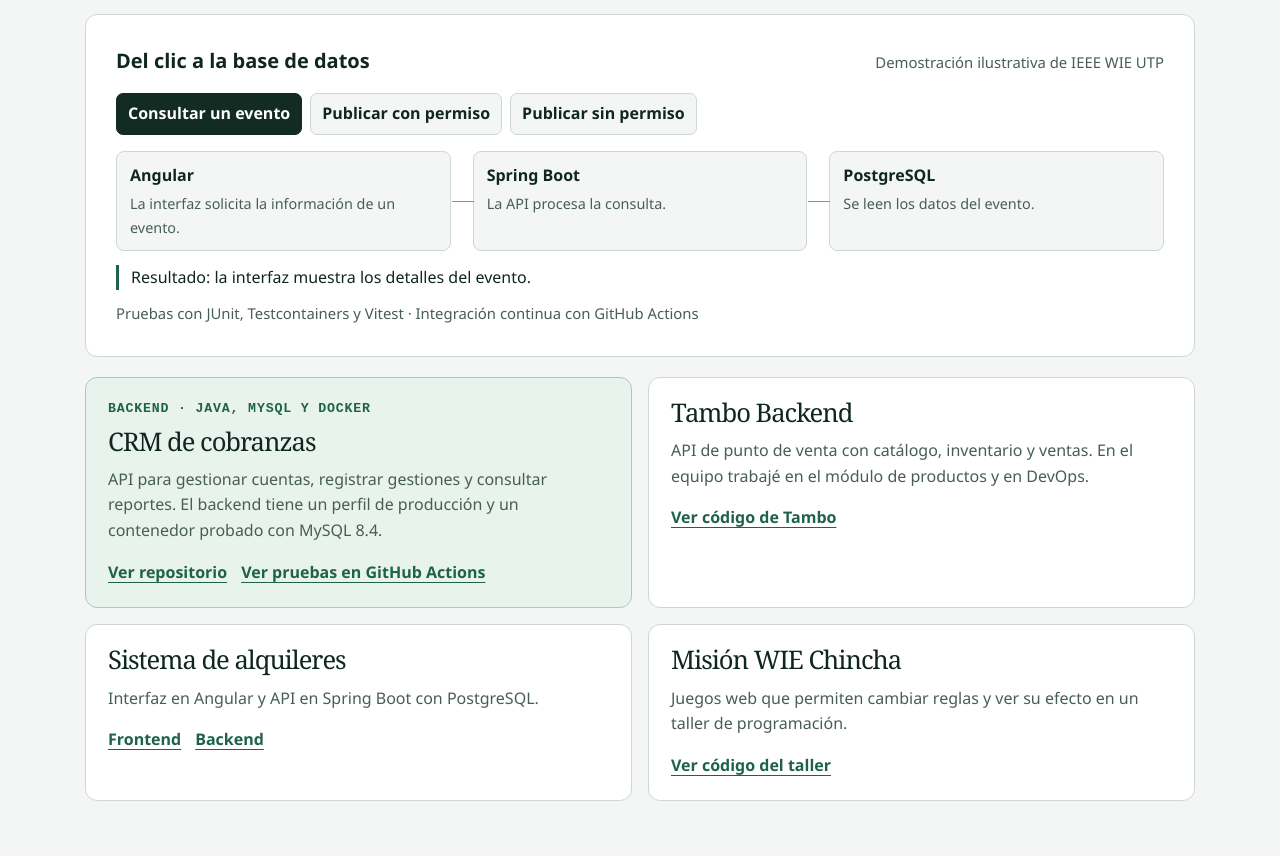
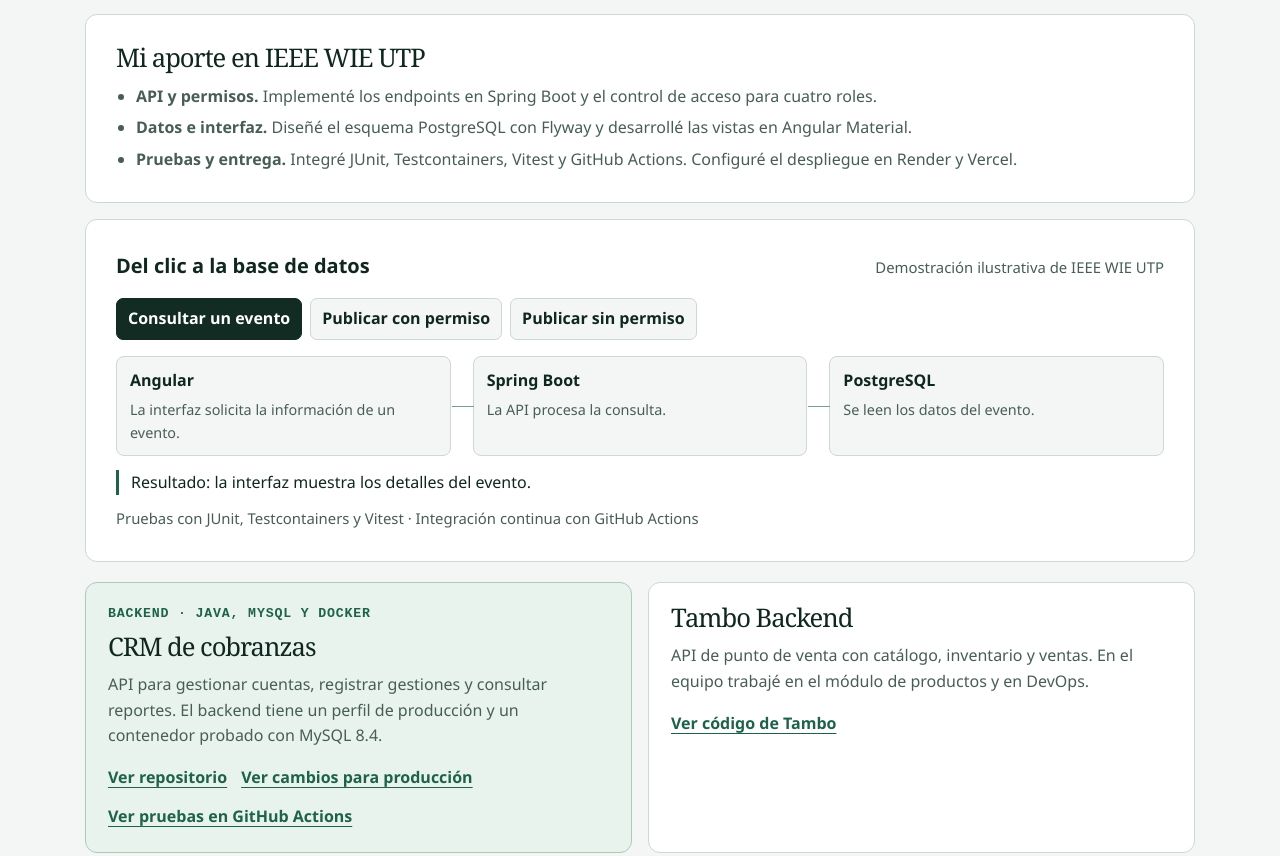
Before and after one commit to PaoloPelaezVillanueva/PaoloPelaezVillanueva.github.io, a plain HTML site: page index.html in a window 1280 px wide. Shown: the part 1245-2101 px from the top of the page. Drawn offline with Linux system fonts and the light colour scheme.

Commit message:
Mostrar aportes y evidencia de los proyectos

```diff
--- a/index.html
+++ b/index.html
@@ -33,6 +33,14 @@
 <section id="proyectos" aria-labelledby="proyectos-titulo">
 <h2 id="proyectos-titulo">Proyectos seleccionados</h2>
 <article class="feature"><div><p class="eyebrow">Voluntariado · Desarrollo full stack</p><h3>Plataforma IEEE WIE UTP</h3><p>Una plataforma para organizar proyectos, eventos y voluntariado. Desarrollé la API REST en Spring Boot, el modelo en PostgreSQL y la interfaz en Angular. Implementé acceso por roles, pruebas automatizadas y CI.</p><div class="actions"><a class="button primary" href="https://ieee-wie-utp.vercel.app/">Abrir plataforma</a><a class="button" href="#sistema-titulo">Explorar la arquitectura</a></div></div><dl class="stats"><div><dt>30+</dt><dd>endpoints REST</dd></div><div><dt>4</dt><dd>roles de acceso</dd></div><div><dt>11</dt><dd>tablas en PostgreSQL</dd></div></dl></article>
+<div class="evidence">
+  <h3>Mi aporte en IEEE WIE UTP</h3>
+  <ul>
+    <li><strong>API y permisos.</strong> Implementé los endpoints en Spring Boot y el control de acceso para cuatro roles.</li>
+    <li><strong>Datos e interfaz.</strong> Diseñé el esquema PostgreSQL con Flyway y desarrollé las vistas en Angular Material.</li>
+    <li><strong>Pruebas y entrega.</strong> Integré JUnit, Testcontainers, Vitest y GitHub Actions. Configuré el despliegue en Render y Vercel.</li>
+  </ul>
+</div>
 <figure class="system" aria-labelledby="sistema-titulo">
 <figcaption><strong id="sistema-titulo">Del clic a la base de datos</strong><span>Demostración ilustrativa de IEEE WIE UTP</span></figcaption>
 <div class="flow-controls" role="group" aria-label="Elige un escenario" hidden>
@@ -57,6 +65,7 @@
   <p>API para gestionar cuentas, registrar gestiones y consultar reportes. El backend tiene un perfil de producción y un contenedor probado con MySQL 8.4.</p>
   <div class="actions">
     <a href="https://github.com/PaoloPelaezVillanueva/web">Ver repositorio</a>
+    <a href="https://github.com/PaoloPelaezVillanueva/web/pull/1">Ver cambios para producción</a>
     <a href="https://github.com/PaoloPelaezVillanueva/web/actions/runs/45904303890">Ver pruebas en GitHub Actions</a>
   </div>
 </article>
--- a/portfolio.css
+++ b/portfolio.css
@@ -60,7 +60,10 @@ h3{font-size:1.6rem;margin-bottom:12px}
 .stats div{border-top:1px solid #688a7b;padding-top:13px}
 .stats dt{font-size:clamp(1.85rem,4.5vw,3.45rem);line-height:1;font-weight:650}
 .stats dd{margin:5px 0 0;font-size:.92rem}
-.system,.card{background:var(--white);border:1px solid var(--line);border-radius:12px}
+.system,.card,.evidence{background:var(--white);border:1px solid var(--line);border-radius:12px}
+.evidence{margin:0 0 16px;padding:clamp(16px,3vw,30px)}
+.evidence ul{padding-left:20px;margin:0;color:var(--muted)}
+.evidence li+li{margin-top:6px}
 .system{margin:0 0 20px;padding:clamp(16px,3vw,30px)}
 .system figcaption{display:flex;justify-content:space-between;align-items:baseline;gap:8px;flex-wrap:wrap}
 .system figcaption strong{font-size:1.25rem}
```
